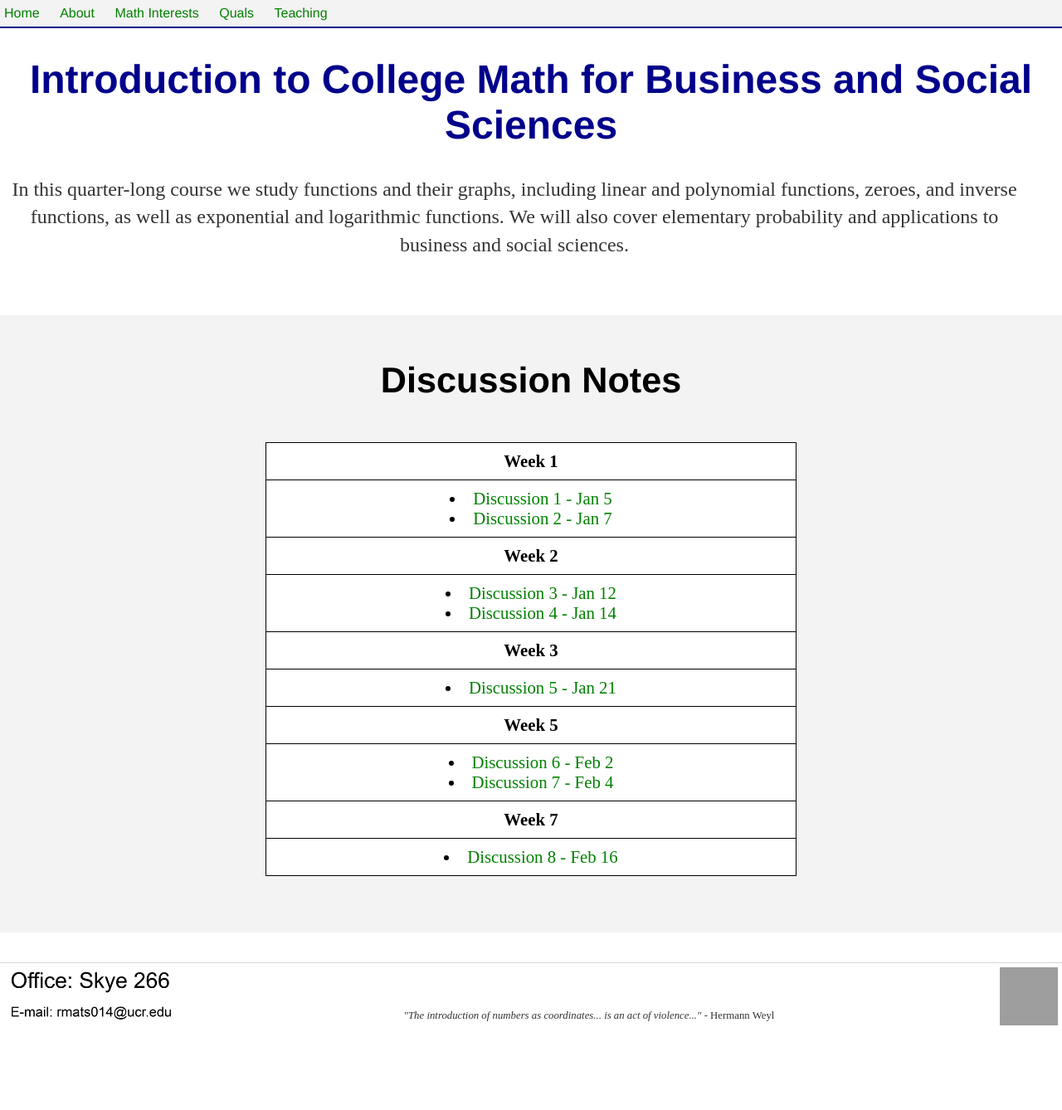
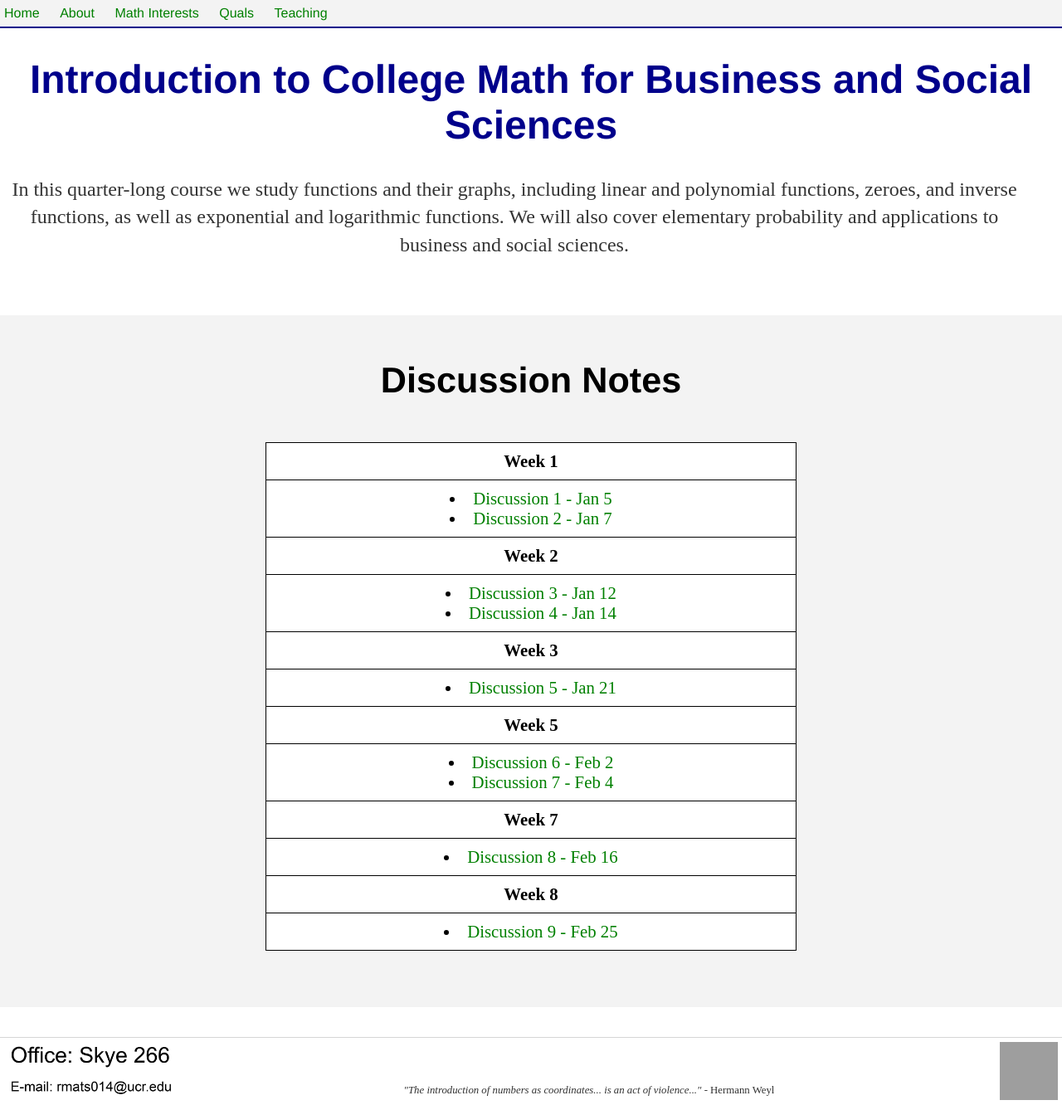
Before and after one commit to raymondmatson/raymondmatson.github.io, a Jekyll site: the page built from teaching/4/index.md, in a window 1280 px wide. Shown: the whole page at 83% size. Built offline with Jekyll 4.4.1, drawn with Linux system fonts in a browser that asks for light colours; formulas are drawn with MathJax 3; before the commit the page ends 1248 px from its top, so only the background shows below that; grey boxes are pictures that could not be loaded.

Commit message:
Added math 4 disc notes

```diff
--- a/teaching/4/index.md
+++ b/teaching/4/index.md
@@ -70,6 +70,14 @@ title: Teaching
 					<li><a href="/teaching/4/Discussion_8.pdf">Discussion 8 - Feb 16</a></li>
 				</td>
 			</tr>
+			<tr>
+				<th>Week 8</th>
+			</tr>
+			<tr>
+				<td align=center>
+					<li><a href="/teaching/4/Discussion_9.pdf">Discussion 9 - Feb 25</a></li>
+				</td>
+			</tr>
 		</table>
 	</div>
 	<br>
```
Also changed, not shown: 1 other file.
